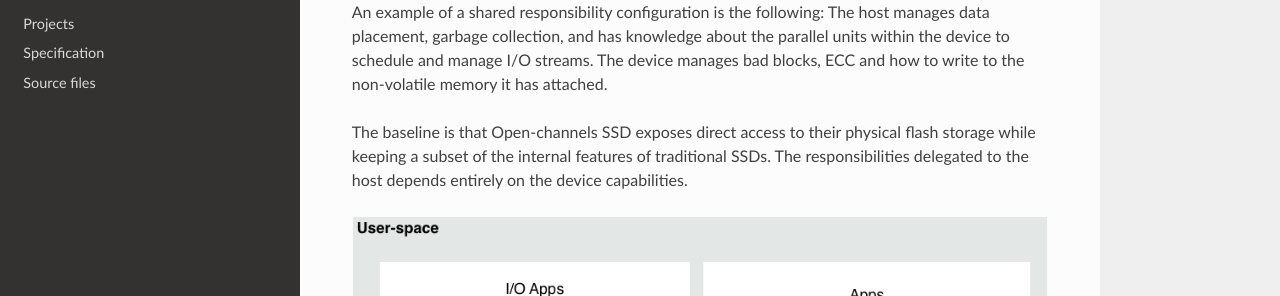
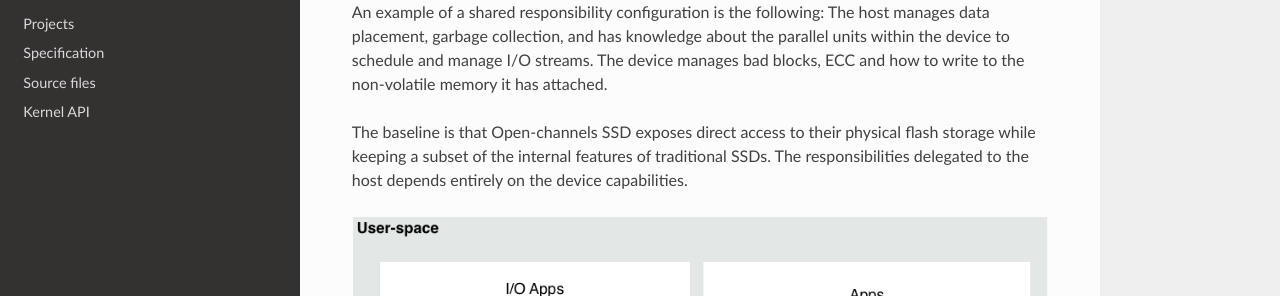
Before and after one commit to OpenChannelSSD/documentation, an MkDocs documentation site: the page built from docs/index.md, in a window 1280 px wide. Shown: the part 423-719 px from the top of the page. Built offline with MkDocs 1.6.1, drawn with Linux system fonts in a browser that asks for light colours; nearby versions of some CDN libraries; old or Windows-style settings are respelled for this version of MkDocs.

Commit message:
Add kernel API
Add kernel API

```diff
--- a/mkdocs.yml
+++ b/mkdocs.yml
@@ -12,3 +12,4 @@ pages:
      - 'Projects': projects.md
      - 'Specification': specification.md
      - 'Source files': source.md
+     - 'Kernel API': api.md
```
